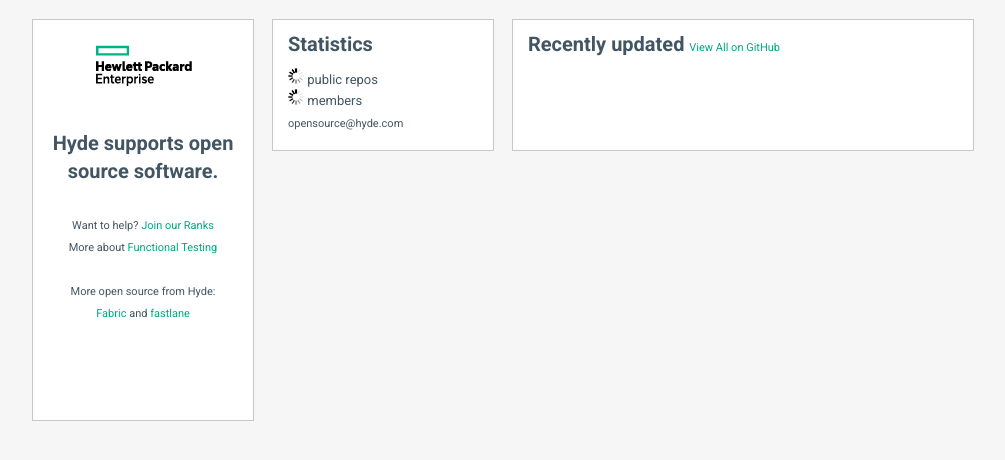
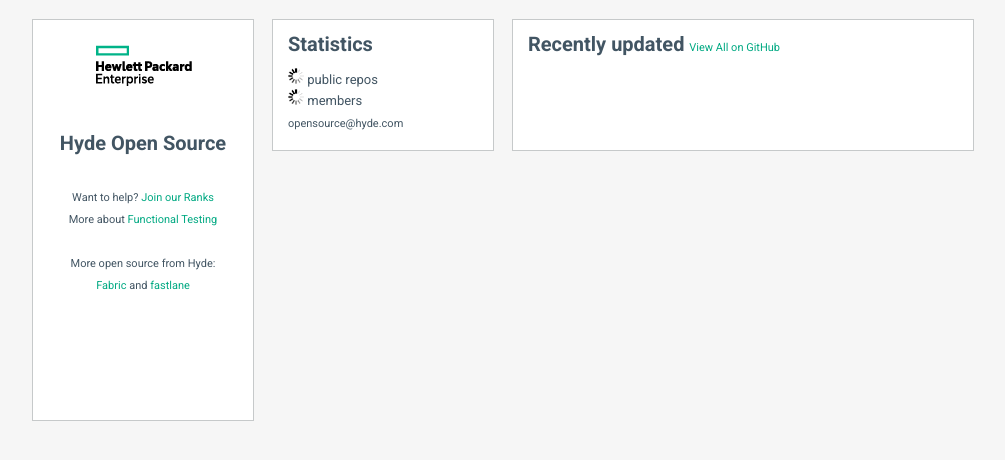
Before and after one commit to caleorourke/portfolio, a Jekyll site: the page built from index.html, in a window 1280 px wide. Shown: the top 460 px of the page, without its empty margins (137-1142 px from the left). Built offline with Jekyll 4.4.1, drawn with Linux system fonts in a browser that asks for light colours.

Commit message:
update title

```diff
--- a/index.html
+++ b/index.html
@@ -8,7 +8,7 @@
   <div id="logo">
     <h1>{{site.org}} Open Source</h1>
   </div>
-  <h1>{{site.org}} supports open source software.</h1>
+  <h1>{{site.org}} Open Source</h1>
   <p>Want to help? <a href="https://twitter.com/jobs/engineering">Join our Ranks</a></p>
   <p>More about <a href="http://www8.hp.com/us/en/software-solutions/functional-testing-software-testing/index.html">Functional Testing</a></p>
   <p>&nbsp;</p>
```
